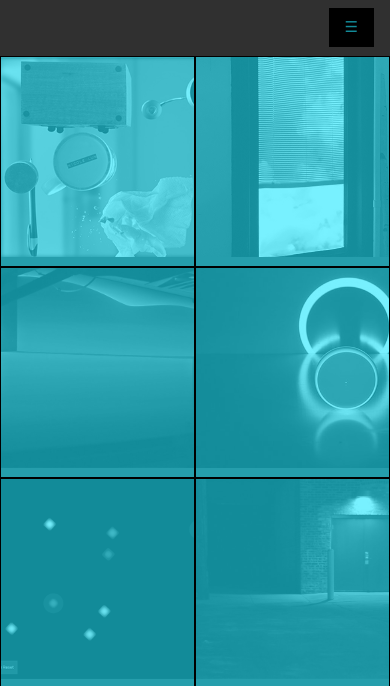
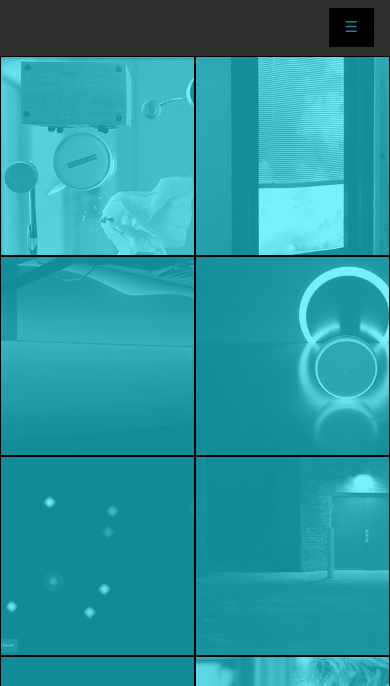
Before and after one commit to nicolelun/portfolio, a plain HTML site: page index.html in a window 390 px wide. Shown: the part 102-788 px from the top of the page. Drawn offline with nearby package versions, Linux system fonts and the light colour scheme; a web font is replaced by a local one.

Commit message:
Test Media Query Portrait

```diff
--- a/css/style.css
+++ b/css/style.css
@@ -428,8 +428,7 @@ button.prev {
 
 /*==========  Mediq Queries  ==========*/
 
-/* Large Devices, Wide Screens */
-
+/* Extra Large Devices, e.g., iMac Retina */
 /*@media
 screen and (-webkit-min-device-pixel-ratio: 1.5),
 screen and (-moz-min-device-pixel-ratio: 1.5),
@@ -465,6 +464,7 @@ screen and (min-device-pixel-ratio: 1.5)*/
 	}
 }
 
+/* Large Devices, Wide Screens, e.g., Macbook */
 @media only screen and (max-width: 1440px) {
 	.slideshow,
 	.slideshow-test {
@@ -479,6 +479,7 @@ screen and (min-device-pixel-ratio: 1.5)*/
   	}
 }
 
+/* Between Large and Medium Devices */
 @media only screen and (max-width: 1100px) {
 	.slideshow,
 	.slideshow-test {
@@ -494,7 +495,7 @@ screen and (min-device-pixel-ratio: 1.5)*/
 }
 
 /* Break point for w3ss medium is 992 */
-/* Medium Devices, Desktops */
+/* Medium Devices, Medium Screens */
 @media only screen and (max-width: 992px) {
 	.slideshow,
 	.slideshow-test {
@@ -507,6 +508,13 @@ screen and (min-device-pixel-ratio: 1.5)*/
 	.tile img {
   		transform: translateX(-8%);
   	}
+}
+
+/* Portrait Mode */
+@media only screen and (orientation: portrait) {
+	.tile {
+		height: 20vh;
+	}
 }
 
 /* Small Devices, Tablets */
```
